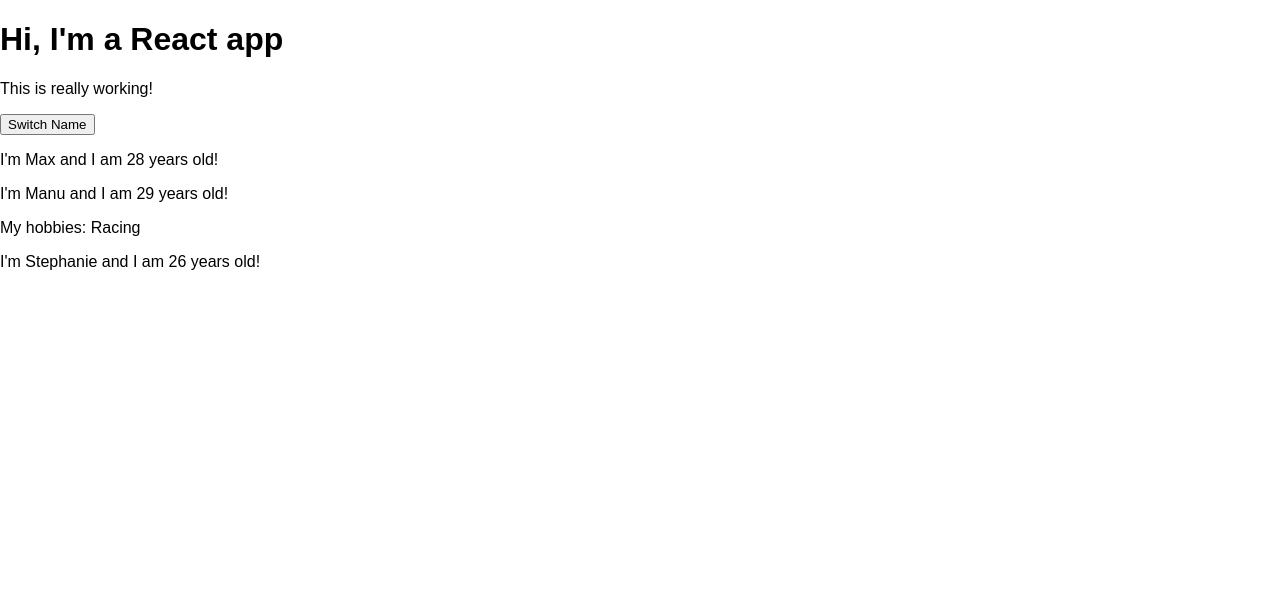
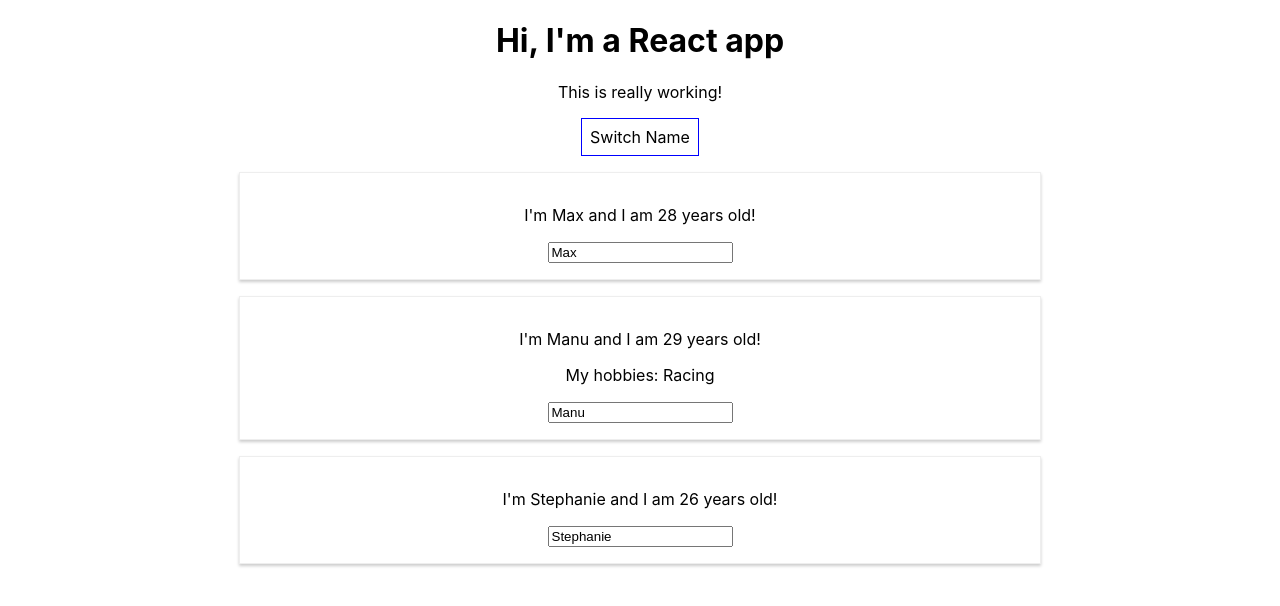
Before and after one commit to lahirutennakoon/react-tutorial, a React (Create React App) app: page / in a window 1280 px wide. Shown: the top 606 px of the page. Built offline with nearby package versions, Linux system fonts and the light colour scheme.

Commit message:
2-way binding. Styling with css.

```diff
--- a/src/App.css
+++ b/src/App.css
@@ -1,5 +1,3 @@
-body {
-  margin: 0;
-  padding: 0;
-  font-family: sans-serif;
+.App {
+  text-align: center;
 }
--- a/src/App.js
+++ b/src/App.js
@@ -1,6 +1,52 @@
-import React, { Component } from 'react';
+import React, { Component, useState } from 'react';
 import './App.css';
 import Person from './Person/Person';
+
+/*
+// React hooks
+const App = (props) => {
+
+    const [personsState, setPersonsState] = useState({
+        persons: [
+            { name: "Max", age: 28 },
+            { name: "Manu", age: 29 },
+            { name: "Stephanie", age: 26 },
+        ],
+    });
+
+    const [otherState, setOtherState] = useState("some other value");
+
+    const switchNameHandler = (newName) => {
+        setPersonsState({
+            persons: [
+                { name: newName, age: 28 },
+                { name: "Manu", age: 29 },
+                { name: "Stephanie", age: 27 },
+            ],
+        })
+    };
+
+    return (
+      <div className="App">
+        <h1> Hi, I'm a React app </h1>
+        <p> This is really working!</p>
+        {/!*Inefficient*!/}
+        <button onClick={() => switchNameHandler("Maximilian!!")}>Switch Name</button>
+
+        <Person
+          name={personsState.persons[0].name}
+          age={personsState.persons[0].age}/>
+        {/!*Efficient*!/}
+        <Person
+          name={personsState.persons[1].name}
+          age={personsState.persons[1].age}
+          click={switchNameHandler.bind(this, "Max!")}> My hobbies: Racing</Person>
+        <Person
+          name={personsState.persons[2].name}
+          age={personsState.persons[2].age}/>
+      </div>
+    );
+}*/
 
 class App extends Component{
   state = {
@@ -22,13 +68,32 @@
     })
   }
 
+  nameChangedHandler = (event) => {
+    this.setState({
+      persons: [
+        { name: "Max", age: 28 },
+        { name: event.target.value, age: 29 },
+        { name: "Stephanie", age: 26 },
+      ],
+    })
+  }
+
   render() {
+    const style = {
+      backgroundColor: "white",
+      font: "inherit",
+      border: "1px solid blue",
+      padding: "8px",
+      cursor: "pointer",
+    }
     return (
       <div className="App">
         <h1> Hi, I'm a React app </h1>
         <p> This is really working!</p>
         {/*Inefficient*/}
-        <button onClick={() => this.switchNameHandler("Maximilian!!")}>Switch Name</button>
+        <button
+          style={style}
+          onClick={() => this.switchNameHandler("Maximilian!!")}>Switch Name</button>
 
         <Person
           name={this.state.persons[0].name}
@@ -37,7 +102,8 @@
         <Person
           name={this.state.persons[1].name}
           age={this.state.persons[1].age}
-          click={this.switchNameHandler.bind(this, "Max!")}> My hobbies: Racing</Person>
+          click={this.switchNameHandler.bind(this, "Max!")}
+          changed={this.nameChangedHandler}> My hobbies: Racing</Person>
         <Person
           name={this.state.persons[2].name}
           age={this.state.persons[2].age}/>
--- /dev/null
+++ b/src/Person/Person.css
@@ -0,0 +1,8 @@
+.Person {
+    width: 60%;
+    margin: 16px auto;
+    border: 1px solid #eee;
+    box-shadow: 0 2px 3px #ccc;
+    padding: 16px;
+    text-align: center;
+}
--- a/src/Person/Person.js
+++ b/src/Person/Person.js
@@ -1,10 +1,13 @@
 import React from "react";
+
+import "./Person.css";
 
 const person = (props) => {
   return (
-    <div>
+    <div className="Person">
       <p onClick={props.click}>I'm {props.name} and I am {props.age} years old!</p>
       <p>{props.children}</p>
+      <input type="text" onChange={props.changed} value={props.name}/>
     </div>
   )
 };
```
